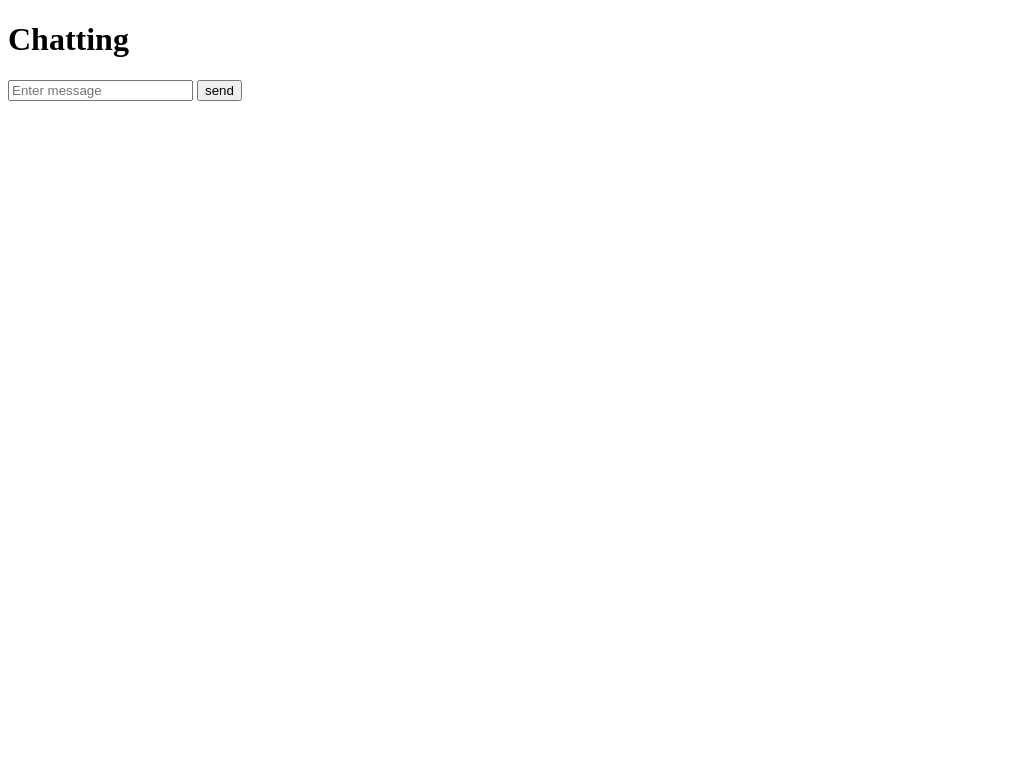
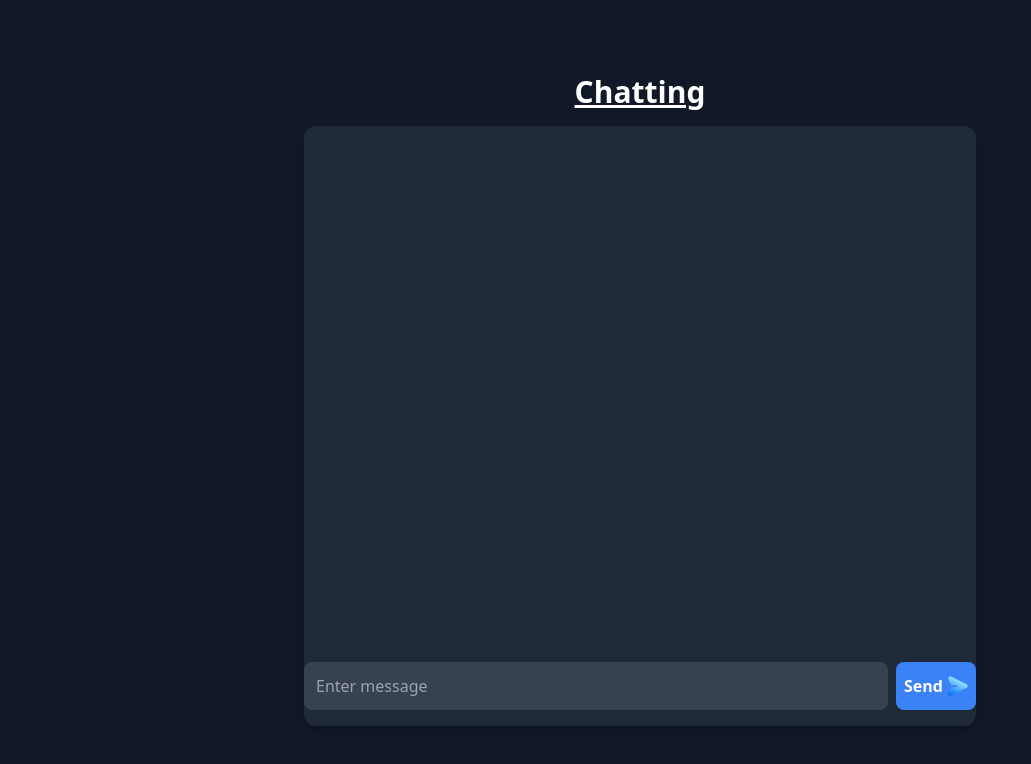
Before and after one commit to AMGAIN/SocketPractice, a website: page public/index.html in a window 1280 px wide. Shown: the whole page, without its empty margins (0-1031 px from the left). Drawn offline with nearby package versions, Linux system fonts and the light colour scheme; no server answers.

Commit message:
I updated the visuals using TailwindCSS

```diff
--- a/Index.js
+++ b/Index.js
@@ -11,7 +11,7 @@ const io = new Server(server);
 io.on('connection', (socket) =>{
     socket.on('user-message', (message)=>{
         io.emit('message', message);
-        console.log('A new user message', message);
+        console.log('A new user message: ', message);
     })
 });
 
--- a/public/index.html
+++ b/public/index.html
@@ -5,15 +5,33 @@
     <meta charset="UTF-8">
     <meta name="viewport" content="width=device-width, initial-scale=1.0">
     <title>Chat APP</title>
+    <script src="https://cdn.tailwindcss.com"></script>
 </head>
 
 <body>
-    <h1>Chatting</h1>
-
-    <input type="text" id="message" placeholder="Enter message">
-    <button id="sendBtn"> send</button>
-
-    <div id="messages"></div>
+    <div class="flex flex-col items-center justify-center text-white min-h-screen bg-gray-900 p-4 space-y-4">
+        <!-- Heading -->
+        <h1 class="text-3xl font-bold underline text-white">Chatting</h1>
+        <!-- Chat container -->
+        <div class="relative w-full max-w-2xl h-[600px] bg-gray-800 rounded-xl shadow-lg p-4 flex flex-col">
+            <!-- Messages area -->
+            <div id="messages" class="flex-1 overflow-y-auto mb-20 p-2 space-y-2">
+                <!-- Individual messages will appear here -->
+            </div>
+            <!-- Input area fixed at bottom -->
+            <div class="absolute bottom-4 left-1/2 transform -translate-x-1/2 w-full max-w-2xl flex gap-2">
+                <input id="message" type="text" placeholder="Enter message"
+                    class="flex-1 p-3 rounded-lg bg-gray-700 text-white placeholder-gray-400 outline-none focus:ring-2 focus:ring-blue-500">
+                <button id="sendBtn"
+                    class="flex justify-between items-center w-20 px-2 bg-blue-500 text-white font-semibold rounded-lg hover:bg-blue-600 transition">
+                    <div>
+                        Send
+                    </div>
+                    <img class="h-5 w-5" src="./Assets/send.png" alt="send button">
+                </button>
+            </div>
+        </div>
+    </div>
 
     <script src="/socket.io/socket.io.js"></script>
     <script>
@@ -22,6 +40,11 @@
         const messageInput = document.getElementById("message");
         const allMessages = document.getElementById('messages');
 
+        messageInput.addEventListener("keydown", (e) => {
+            if (e.key === "Enter") {
+                sendBtn.click();
+            }
+        });
         socket.on('message', (message) => {
             const p = document.createElement('p');
             p.innerHTML = `${message}`;
```
Also changed, not shown: public/Assets/send.png (added).
